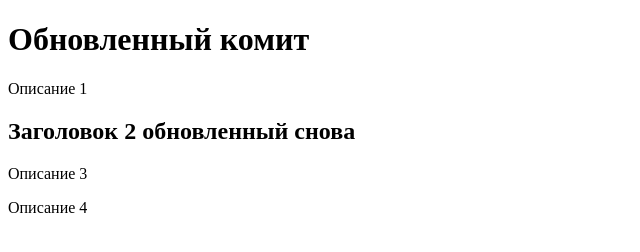
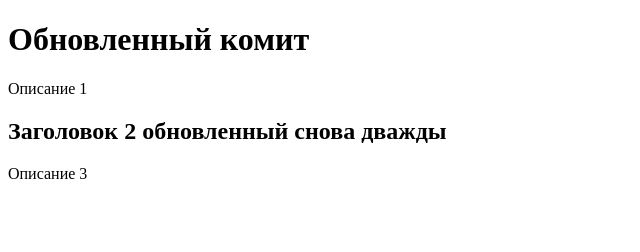
Before and after one commit to a-rusin/a-rusin-git-learn-repo-1, a plain HTML site: page index.html in a window 1280 px wide. Shown: the whole page, without its empty margins (0-640 px from the left). Drawn offline with Linux system fonts and the light colour scheme.

Commit message:
feat: обновляет описание

```diff
--- a/index.html
+++ b/index.html
@@ -12,9 +12,8 @@
       <p>Описание 1</p>
 
       <div>
-        <h2>Заголовок 2 обновленный снова</h2>
+        <h2>Заголовок 2 обновленный снова дважды</h2>
         <p>Описание 3</p>
-        <p>Описание 4</p>
       </div>
     </main>
     <footer></footer>
```
